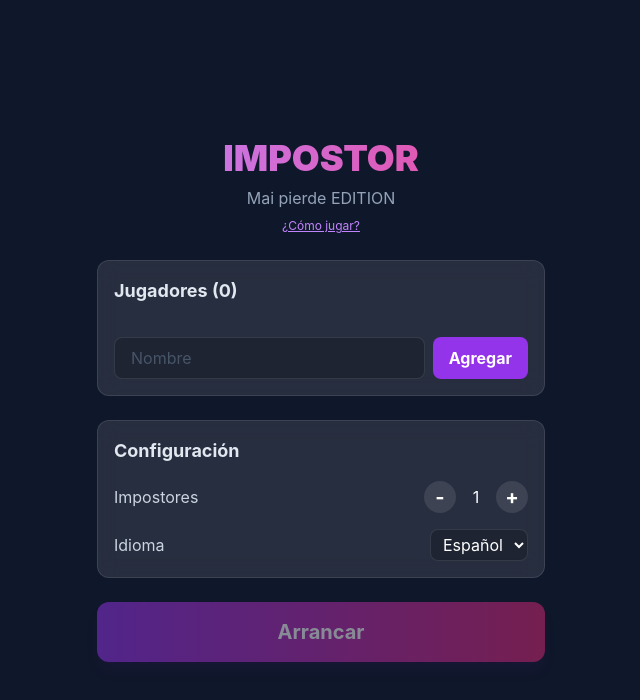
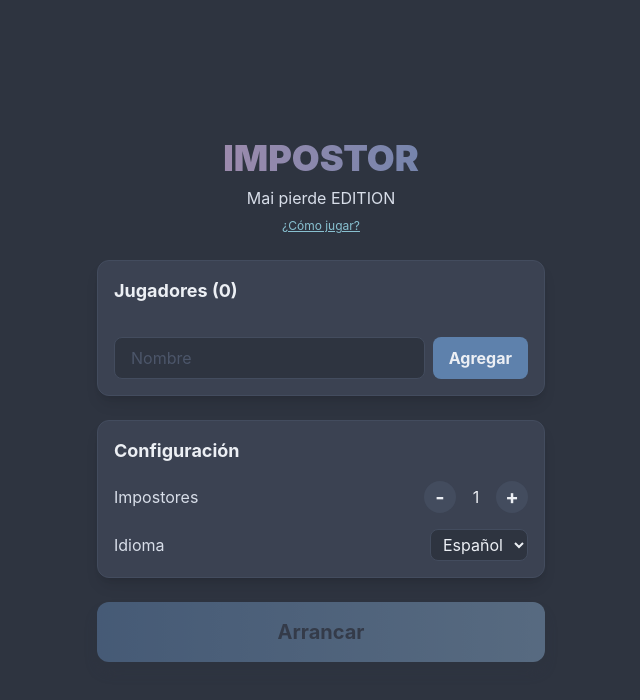
Before and after one commit to NPastorale/Impostor, a Svelte app: page / in a window 1280 px wide. Shown: the top 700 px of the page, without its empty margins (319-959 px from the left). Built offline with nearby package versions, Linux system fonts and the light colour scheme.

Commit message:
feat: Apply Nord theme color palette to all UI screens and components.

```diff
--- a/src/App.svelte
+++ b/src/App.svelte
@@ -10,7 +10,7 @@
   const debug = new URLSearchParams(window.location.search).get('debug') === '1';
 </script>
 
-<main class="min-h-screen bg-slate-900 text-white flex flex-col items-center justify-center p-4 selection:bg-purple-500 relative">
+<main class="min-h-screen bg-nord-0 text-nord-6 flex flex-col items-center justify-center p-4 selection:bg-nord-9 relative">
   <div class="w-full max-w-md">
     {#if $state === 'SETUP'}
       <ScreenSetup />
--- a/src/components/ScreenSetup.svelte
+++ b/src/components/ScreenSetup.svelte
@@ -33,55 +33,55 @@
 
 <div class="space-y-6" in:fade>
   <div class="text-center space-y-2">
-    <h1 class="text-4xl font-black bg-gradient-to-r from-purple-400 to-pink-500 bg-clip-text text-transparent">
+    <h1 class="text-4xl font-black bg-gradient-to-r from-nord-15 to-nord-10 bg-clip-text text-transparent">
       IMPOSTOR
     </h1>
-    <p class="text-slate-400">Mai pierde EDITION</p>
+    <p class="text-nord-4">Mai pierde EDITION</p>
     <button
       onclick={() => showRules = true}
-      class="text-xs text-purple-400 hover:text-purple-300 underline mt-2"
+      class="text-xs text-nord-8 hover:text-nord-9 underline mt-2"
     >
       ¿Cómo jugar?
     </button>
   </div>
 
   {#if showRules}
-    <div class="fixed inset-0 z-50 flex items-center justify-center p-4 bg-black/80 backdrop-blur-sm" transition:fade>
-      <div class="glass max-w-md w-full p-6 rounded-2xl shadow-2xl space-y-4 max-h-[80vh] overflow-y-auto" transition:slide>
+    <div class="fixed inset-0 z-50 flex items-center justify-center p-4 bg-nord-0/80 backdrop-blur-sm" transition:fade>
+      <div class="bg-nord-1 max-w-md w-full p-6 rounded-2xl shadow-2xl space-y-4 max-h-[80vh] overflow-y-auto border border-nord-2" transition:slide>
         <div class="flex justify-between items-center sticky top-0 bg-transparent">
-          <h2 class="text-2xl font-bold text-white">Reglas del Juego</h2>
-          <button onclick={() => showRules = false} class="text-slate-400 hover:text-white p-2 text-xl">✕</button>
+          <h2 class="text-2xl font-bold text-nord-6">Reglas del Juego</h2>
+          <button onclick={() => showRules = false} class="text-nord-4 hover:text-nord-6 p-2 text-xl">✕</button>
         </div>
 
-        <div class="space-y-4 text-slate-300 text-sm leading-relaxed">
+        <div class="space-y-4 text-nord-4 text-sm leading-relaxed">
           <section>
-            <h3 class="font-bold text-purple-400 mb-1">1. Preparación</h3>
-            <p>Se juega en ronda. Uno (o más) va a ser el <span class="text-red-400 font-bold">Impostor</span>. El resto son <span class="text-blue-400 font-bold">Civiles</span>.</p>
+            <h3 class="font-bold text-nord-8 mb-1">1. Preparación</h3>
+            <p>Se juega en ronda. Uno (o más) va a ser el <span class="text-nord-11 font-bold">Impostor</span>. El resto son <span class="text-nord-14 font-bold">Civiles</span>.</p>
           </section>
 
           <section>
-            <h3 class="font-bold text-purple-400 mb-1">2. La Palabra Secreta</h3>
+            <h3 class="font-bold text-nord-8 mb-1">2. La Palabra Secreta</h3>
             <p>Todos los Civiles ven la misma palabra secreta. El Impostor ve solamente "SOS EL IMPOSTOR".</p>
           </section>
 
           <section>
-            <h3 class="font-bold text-purple-400 mb-1">3. El Juego</h3>
-            <p>Por turnos, cada uno tiene que decir una palabra o frase corta relacionada con la palabra secreta. <br/><em class="text-slate-500">Ejemplo: Si la palabra es "Playa", podrías tirar "Arena" o "Calor".</em></p>
-            <p class="mt-2 text-xs bg-white/5 p-2 rounded">⚠️ <strong>Ojo:</strong> Si sos muy obvio, el Impostor la va a sacar al toque. Si sos muy vago, van a pensar que el Impostor sos vos. Si te llamás Maia tenés más probabilidades de perder.</p>
+            <h3 class="font-bold text-nord-8 mb-1">3. El Juego</h3>
+            <p>Por turnos, cada uno tiene que decir una palabra o frase corta relacionada con la palabra secreta. <br/><em class="text-nord-3">Ejemplo: Si la palabra es "Playa", podrías tirar "Arena" o "Calor".</em></p>
+            <p class="mt-2 text-xs bg-nord-2 p-2 rounded">⚠️ <strong>Ojo:</strong> Si sos muy obvio, el Impostor la va a sacar al toque. Si sos muy vago, van a pensar que el Impostor sos vos. Si te llamás Maia tenés más probabilidades de perder.</p>
           </section>
 
           <section>
-            <h3 class="font-bold text-purple-400 mb-1">4. Objetivo</h3>
+            <h3 class="font-bold text-nord-8 mb-1">4. Objetivo</h3>
             <ul class="list-disc list-inside space-y-1 ml-1">
-              <li><span class="text-blue-400">Civiles:</span> Descubrir quién es el Impostor y votarlo para eliminarlo.</li>
-              <li><span class="text-red-400">Impostor:</span> Pasar desapercibido, caretearla que sabés la palabra, o adivinar cuál es la palabra secreta.</li>
+              <li><span class="text-nord-14">Civiles:</span> Descubrir quién es el Impostor y votarlo para eliminarlo.</li>
+              <li><span class="text-nord-11">Impostor:</span> Pasar desapercibido, caretearla que sabés la palabra, o adivinar cuál es la palabra secreta.</li>
             </ul>
           </section>
         </div>
 
         <button
           onclick={() => showRules = false}
-          class="w-full mt-4 bg-purple-600 hover:bg-purple-500 text-white font-bold py-3 rounded-xl transition-all"
+          class="w-full mt-4 bg-nord-10 hover:bg-nord-9 text-nord-6 font-bold py-3 rounded-xl transition-all"
         >
           Al toke!
         </button>
@@ -90,16 +90,16 @@
   {/if}
 
   <!-- Player List -->
-  <div class="glass rounded-xl p-4 space-y-4">
-    <h2 class="text-lg font-bold text-slate-200">Jugadores ({$players.length})</h2>
+  <div class="bg-nord-1 rounded-xl p-4 space-y-4 border border-nord-2 shadow-lg">
+    <h2 class="text-lg font-bold text-nord-6">Jugadores ({$players.length})</h2>
 
     <div class="space-y-2 max-h-60 overflow-y-auto pr-1">
       {#each $players as player (player.id)}
-        <div class="flex justify-between items-center bg-white/5 p-3 rounded-lg" transition:slide|local>
-          <span class="font-medium">{player.name}</span>
+        <div class="flex justify-between items-center bg-nord-2 p-3 rounded-lg" transition:slide|local>
+          <span class="font-medium text-nord-5">{player.name}</span>
           <button
             onclick={() => removePlayer(player.id)}
-            class="text-red-400 hover:text-red-300 p-1"
+            class="text-nord-11 hover:text-nord-12 p-1"
             aria-label="Eliminar jugador"
           >
             ✕
@@ -114,11 +114,11 @@
         bind:value={newPlayerName}
         onkeydown={handleKeydown}
         placeholder="Nombre"
-        class="flex-1 bg-black/20 border border-white/10 rounded-lg px-4 py-2 focus:outline-none focus:ring-2 focus:ring-purple-500 transition-all placeholder:text-slate-600"
+        class="flex-1 bg-nord-0 border border-nord-2 rounded-lg px-4 py-2 focus:outline-none focus:ring-2 focus:ring-nord-10 transition-all placeholder:text-nord-3 text-nord-6"
       />
       <button
         onclick={addPlayer}
-        class="bg-purple-600 hover:bg-purple-500 text-white px-4 py-2 rounded-lg font-bold transition-all active:scale-95"
+        class="bg-nord-10 hover:bg-nord-9 text-nord-6 px-4 py-2 rounded-lg font-bold transition-all active:scale-95"
       >
         Agregar
       </button>
@@ -126,34 +126,34 @@
   </div>
 
   <!-- Settings -->
-  <div class="glass rounded-xl p-4 space-y-4">
-    <h2 class="text-lg font-bold text-slate-200">Configuración</h2>
+  <div class="bg-nord-1 rounded-xl p-4 space-y-4 border border-nord-2 shadow-lg">
+    <h2 class="text-lg font-bold text-nord-6">Configuración</h2>
 
     <div class="flex justify-between items-center">
-      <label for="impostors" class="text-slate-300">Impostores</label>
+      <label for="impostors" class="text-nord-4">Impostores</label>
       <div class="flex items-center gap-3">
         <button
             onclick={() => game.updateSettings({ impostorCount: Math.max(1, $settings.impostorCount - 1) })}
-            class="w-8 h-8 rounded-full bg-white/10 flex items-center justify-center hover:bg-white/20 text-xl font-bold"
+            class="w-8 h-8 rounded-full bg-nord-2 flex items-center justify-center hover:bg-nord-3 text-xl font-bold text-nord-6"
         >-</button>
-        <span class="w-4 text-center">{$settings.impostorCount}</span>
+        <span class="w-4 text-center text-nord-6">{$settings.impostorCount}</span>
         <button
             onclick={() => {
                 const max = Math.max(1, Math.floor($players.length / 3));
                 game.updateSettings({ impostorCount: Math.min(max, $settings.impostorCount + 1) });
             }}
-            class="w-8 h-8 rounded-full bg-white/10 flex items-center justify-center hover:bg-white/20 text-xl font-bold"
+            class="w-8 h-8 rounded-full bg-nord-2 flex items-center justify-center hover:bg-nord-3 text-xl font-bold text-nord-6"
         >+</button>
       </div>
     </div>
 
     <div class="flex justify-between items-center">
-        <label for="lang" class="text-slate-300">Idioma</label>
+        <label for="lang" class="text-nord-4">Idioma</label>
         <select
             id="lang"
             bind:value={$settings.language}
             onchange={() => game.updateSettings({ language: $settings.language })}
-            class="bg-black/20 border border-white/10 rounded-lg px-2 py-1 focus:outline-none"
+            class="bg-nord-0 border border-nord-2 rounded-lg px-2 py-1 focus:outline-none text-nord-6"
         >
             <option value="en">English</option>
             <option value="es">Español</option>
@@ -164,7 +164,7 @@
   <button
     onclick={startGame}
     disabled={$players.length < 3}
-    class="w-full bg-gradient-to-r from-purple-600 to-pink-600 hover:from-purple-500 hover:to-pink-500 text-white font-bold py-4 rounded-xl text-xl shadow-lg shadow-purple-900/20 disabled:opacity-50 disabled:cursor-not-allowed transition-all transform active:scale-[0.98]"
+    class="w-full bg-gradient-to-r from-nord-10 to-nord-9 hover:from-nord-9 hover:to-nord-8 text-nord-1 font-bold py-4 rounded-xl text-xl shadow-lg shadow-nord-0/50 disabled:opacity-50 disabled:cursor-not-allowed transition-all transform active:scale-[0.98]"
   >
     Arrancar
   </button>
--- a/tailwind.config.js
+++ b/tailwind.config.js
@@ -2,7 +2,31 @@
 export default {
   content: ["./src/**/*.{html,js,svelte,ts}"],
   theme: {
-    extend: {},
+    extend: {
+      colors: {
+        nord: {
+          0: '#2E3440',
+          1: '#3B4252',
+          2: '#434C5E',
+          3: '#4C566A',
+          4: '#D8DEE9',
+          5: '#E5E9F0',
+          6: '#ECEFF4',
+          7: '#8FBCBB',
+          8: '#88C0D0',
+          9: '#81A1C1',
+          10: '#5E81AC',
+          11: '#BF616A',
+          12: '#D08770',
+          13: '#EBCB8B',
+          14: '#A3BE8C',
+          15: '#B48EAD',
+        }
+      },
+      fontFamily: {
+        sans: ['Inter', 'sans-serif'],
+      }
+    },
   },
   plugins: [],
 }
```
Also changed, not shown: src/components/ScreenClue.svelte (+8 -8 lines), src/components/ScreenResult.svelte (+14 -14 lines), src/components/ScreenReveal.svelte (+9 -9 lines), src/components/ScreenVote.svelte (+7 -7 lines).
